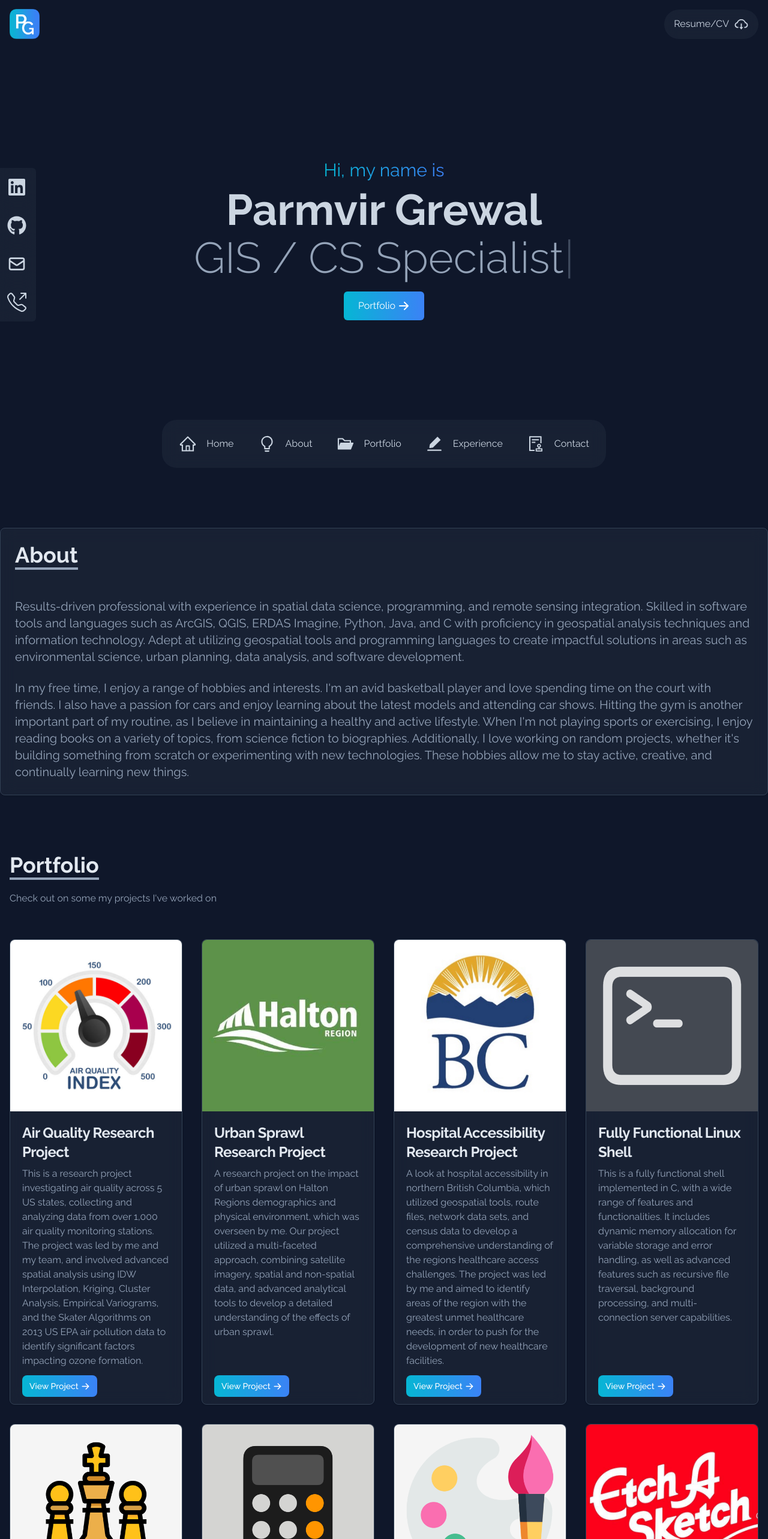
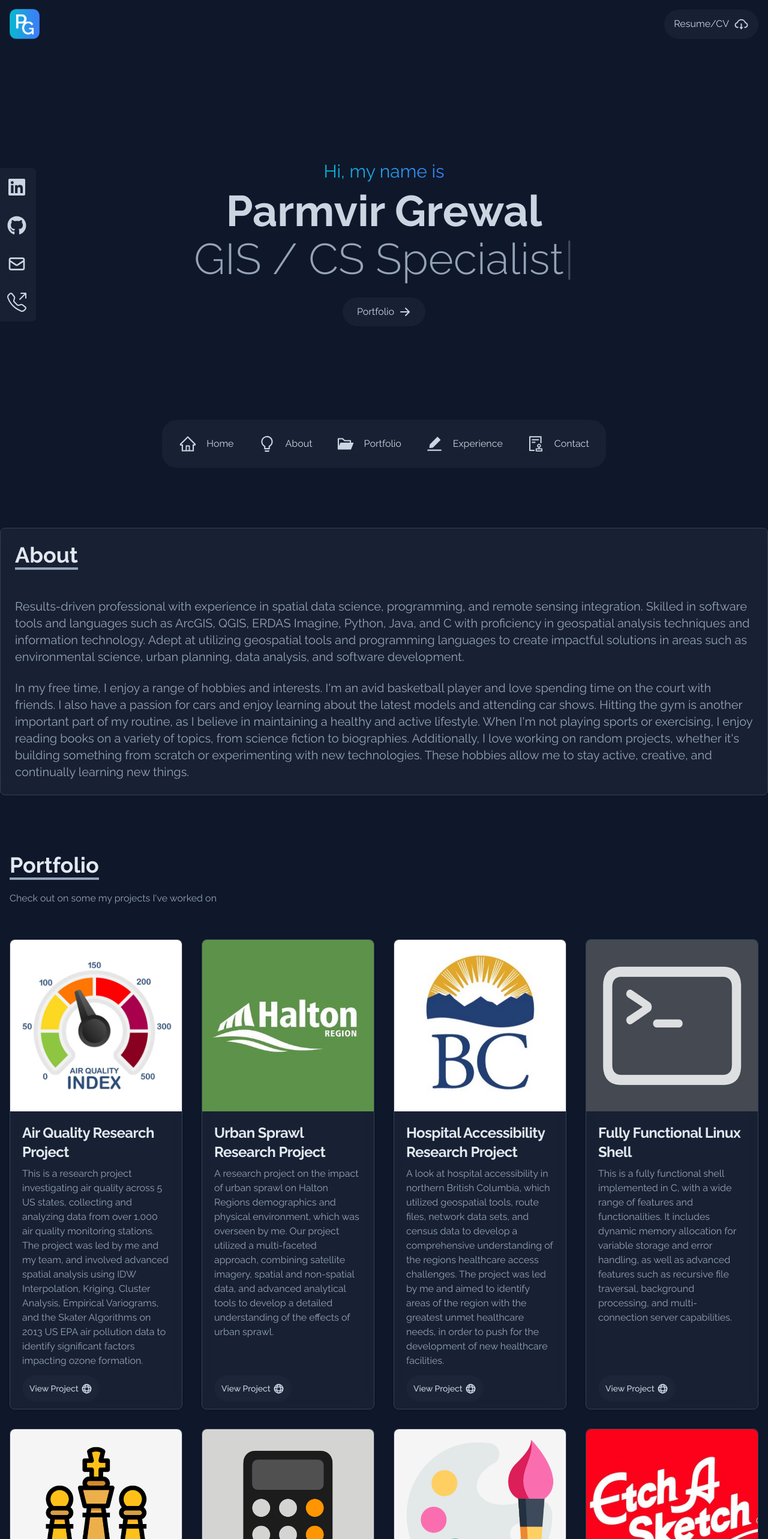
Before and after one commit to Parmvir-Grewal/personal-portfolio-website, a React (Create React App) app: page / in a window 1280 px wide. Shown: the top 2566 px of the page at 60% size. Built offline with nearby package versions, Linux system fonts and the light colour scheme; the HTML template or start-up script is replaced by a standard one.

Commit message:
update styling

```diff
--- a/src/components/Contact.jsx
+++ b/src/components/Contact.jsx
@@ -16,7 +16,7 @@ function Contact() {
                     <input type="text" name='email' placeholder='Enter your email' required className='border text-white text-md rounded-lg p-4 bg-slate-800 backdrop-blur-md bg-slate-800/30 border-slate-700 placeholder-slate-400' />
                     <input type="text" name='name' placeholder='Enter your name' required className='my-4 border text-white text-md rounded-lg p-4 bg-slate-800 backdrop-blur-md bg-slate-800/30 border-slate-700 placeholder-slate-400' />
                     <textarea name="message" rows="10" placeholder='Enter your message' required className='border v text-md rounded-lg p-4 bg-slate-800 backdrop-blur-md bg-slate-800/30 border-slate-700 placeholder-slate-400' ></textarea>
-                    <button className='text-white bg-gradient-to-r from-cyan-500 to-blue-500 px-6 py-3 my-5 mx-auto flex items-center rounded-md hover:scale-105 duration-200' >Submit</button>
+                    <button className='bg-slate-800 backdrop-blur-md bg-slate-800/60 text-slate-300 hover:bg-gradient-to-r from-cyan-500 to-blue-500 hover:text-white  hover:scale-105 duration-200 rounded-3xl mx-auto flex items-center px-4 py-3 m-5' >Submit</button>
                 </form>
             </div>
         </div>
--- a/src/components/Experience.jsx
+++ b/src/components/Experience.jsx
@@ -89,7 +89,7 @@ function Experience() {
             {techs.map(({ id, src, title, style }) => (
             <div
               key={id}
-              className='bg-slate-800 backdrop-blur-md bg-slate-800/30 hover:scale-105 duration-200 py-3 rounded-lg border border-slate-700 '
+              className='bg-slate-800 backdrop-blur-md bg-slate-800/30  py-3 rounded-lg border border-slate-700 '
             >
               <img src={src} alt="" className="w-20 mx-auto" />
               <p className="mt-4 text-slate-400 font-semibold">{title}</p>
--- a/src/components/Home.jsx
+++ b/src/components/Home.jsx
@@ -29,10 +29,10 @@ const Home = () => {
                 </h2>
 
                 <div>
-                    <Link to="portfolio" smooth duration={500} className='group text-white w-fit px-6 py-3 my-3 flex items-center rounded-md bg-gradient-to-r from-cyan-500 to-blue-500 cursor-pointer hover:scale-105 duration-200'>
+                    <Link to="portfolio" smooth duration={500} className='group  w-fit px-6 py-3 mt-5 flex items-center bg-slate-800 backdrop-blur-md bg-slate-800/60 text-slate-300 hover:bg-gradient-to-r from-cyan-500 to-blue-500 hover:text-white rounded-3xl cursor-pointer hover:scale-105 duration-200'>
                         Portfolio
                         <span className='group-hover:rotate-90 duration-200'>
-                            <HiArrowRight size={20} className='ml-1'/>
+                            <HiArrowRight size={20} className='ml-2'/>
                         </span>
                     </Link>
                 </div>
--- a/src/components/Portfolio.jsx
+++ b/src/components/Portfolio.jsx
@@ -8,7 +8,7 @@ import bc from "../assets/portfolio/bc.jpg";
 import paint from "../assets/portfolio/paint.png";
 import chess from "../assets/portfolio/chess.png";
 import terminal from "../assets/portfolio/terminal.png";
-import { HiArrowRight } from "react-icons/hi";
+import { TbView360 } from "react-icons/tb";
 import AOS from 'aos';
 import 'aos/dist/aos.css';
 
@@ -93,19 +93,19 @@ const Portfolio = () => {
 
             {
                 portfolios.map(({id, src, title, description, href}) => (
-                    <div key={id} class="max-w-sm border border-slate-700 rounded-lg shadow bg-slate-800 backdrop-blur-md bg-slate-800/60 hover:scale-105 duration-200 relative" >
+                    <div key={id} class="max-w-sm border border-slate-700 rounded-lg shadow bg-slate-800 backdrop-blur-md bg-slate-800/60  relative" >
 
-                        <img class="rounded-t-lg" src={src} alt="" />
+                        <img class="rounded-t-lg" src={src} alt="" width='px'/>
 
                     <div class="p-5">
 
                             <h5 class="mb-2 text-2xl font-bold tracking-tight  text-slate-200">{title}</h5>
 
-                        <p class="mb-10 font-normal  text-slate-400">{description}</p>
+                        <p class="mb-12 font-normal  text-slate-400">{description}</p>
                         <a href={href} target='_blank'
-                rel="noreferrer" download={true} class="group inline-flex items-center px-3 py-2 text-sm font-medium text-center text-white rounded-lg bg-gradient-to-r from-cyan-500 to-blue-500 cursor-pointer absolute bottom-0 mb-3">
+                rel="noreferrer" download={true} class="group  bg-slate-800 backdrop-blur-md bg-slate-800/60 inline-flex items-center p-3 text-sm font-medium text-center text-slate-300 hover:bg-gradient-to-r from-cyan-500 to-blue-500 hover:text-white rounded-3xl hover:scale-105 duration-200  cursor-pointer absolute bottom-3">
                             View Project
-                            <HiArrowRight size={15} className='ml-1 group-hover:rotate-90 duration-200'/>
+                            <TbView360 size={19} className='ml-1 group-hover:rotate-90 duration-200'/>
                         </a>
                     </div>
                 </div>
```
